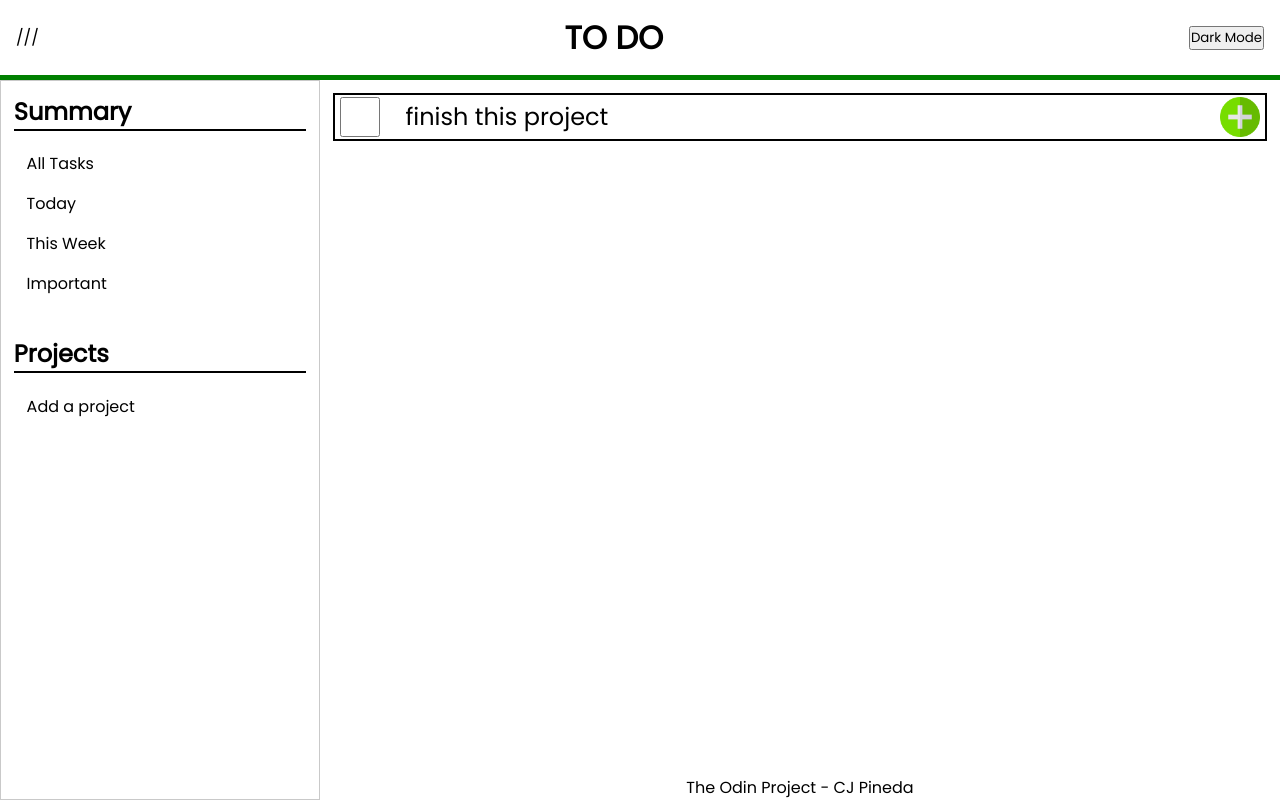
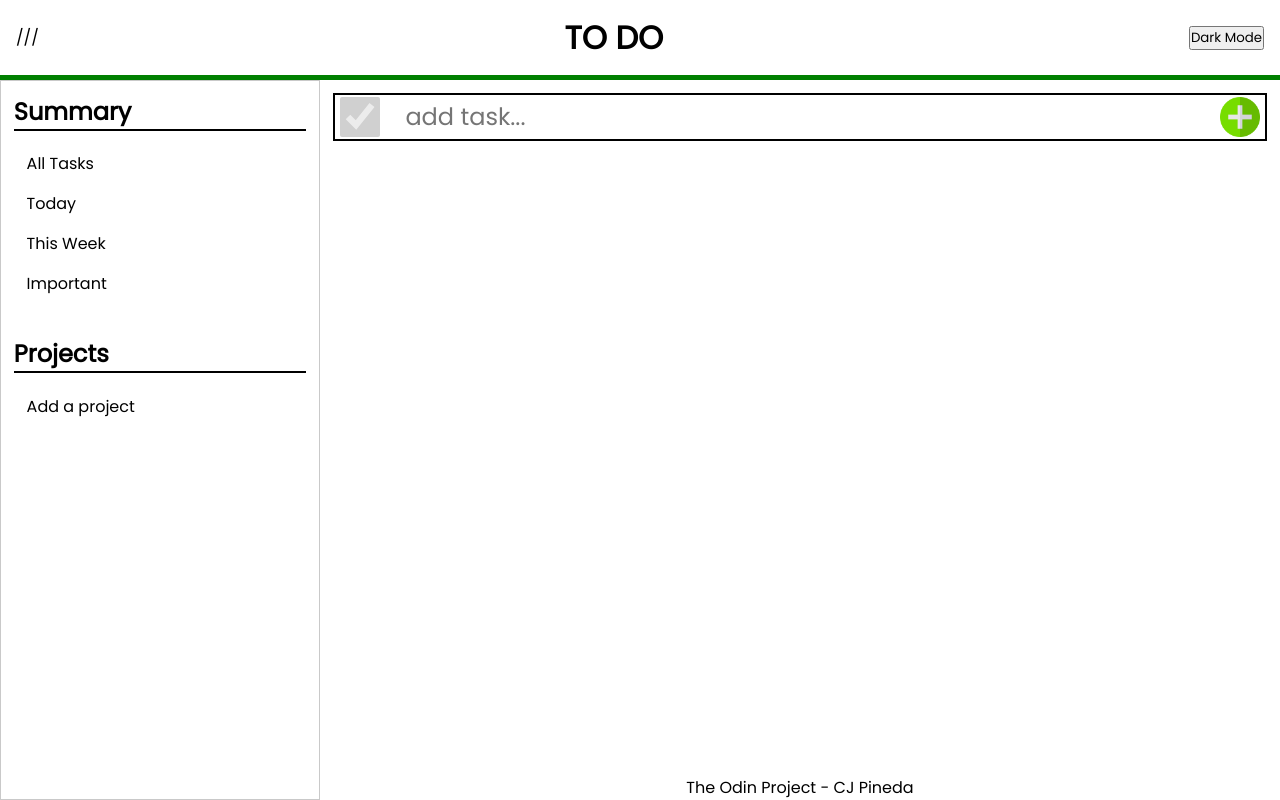
Before and after one commit to ceejpineda/To-Do-List, a website built with webpack: page dist/index.html in a window 1280 px wide. Built offline with nearby package versions, Linux system fonts and the light colour scheme.

```diff
--- a/src/index.js
+++ b/src/index.js
@@ -1,7 +1,11 @@
+"use strict";
+
 import layout from "./modules/layout";
-import events from "./modules/events";
+import sidebarEvents from "./modules/events/sidebarEvents";
+import mainContentEvents from "./modules/events/mainContentEvents";
 
 import './style.css';
 
 layout.loadPageLayOut();
-events.sideBarEvent();
+sidebarEvents.loadEvents();
+mainContentEvents.loadEvents();
--- a/src/modules/content.js
+++ b/src/modules/content.js
@@ -1,40 +1,23 @@
-import addIconLink from './icons/add.png'
+"use strict";
+
+import contentElements from './contentCreators/contentElements'
 
 const content = (()=>{
 
     const loadContent = () => {
         const content = document.querySelector('.content');
-
-        content.appendChild(addItem());
-;
+        const todoContainer = document.createElement('div');
+        todoContainer.classList.add('todoContainer');
+        content.appendChild(todoContainer);
     }
 
-    const addItem = () =>{
-        const item = document.createElement('div');
-        item.classList.add('todoItem');
+    const loadTasks = () => {
+        const todoContainer = document.querySelector('.todoContainer');
 
-        const checkbox = document.createElement('input');
-        checkbox.type = 'checkbox';
-
-        const description = document.createElement('input');
-        description.classList.add('item');
-        description.type = 'text';
-        description.placeholder = 'finish this project';
-        description.disabled = true;
-
-        const addIcon = document.createElement('img');
-        addIcon.classList.add('addIcon');
-        addIcon.src = addIconLink;
-
-        item.appendChild(checkbox);
-        item.appendChild(description);
-        item.appendChild(addIcon);
-
-        return item;
+        todoContainer.appendChild(contentElements.itemCreator())
     }
 
-    return {loadContent, addItem}
-
+    return {loadContent, loadTasks}
 })();
 
 export default content;
--- /dev/null
+++ b/src/modules/contentCreators/contentElements.js
@@ -0,0 +1,45 @@
+import addIconLink from '../icons/add.png'
+
+const contentElements = (()=>{
+
+    //(description, checkboxCondition, inputCondition)
+    const todoItemFactory = (description, checkboxCondition, inputCondition) => {
+        const item = document.createElement('div');
+        item.classList.add('todoItem');
+
+        const checkbox = document.createElement('input');
+        checkbox.type = 'checkbox';
+        checkbox.checked = checkboxCondition;
+        checkbox.disabled = checkboxCondition;
+
+        const taskText = document.createElement('input');
+        taskText.classList.add('item');
+        taskText.type = 'text';
+        taskText.placeholder = description;
+        taskText.disabled = inputCondition;
+
+        item.appendChild(checkbox);
+        item.appendChild(taskText);
+
+        return item;
+    }
+
+    const itemCreator = () => {
+        const item = todoItemFactory('add task...', true, false);
+
+        const input = item.querySelector('.item');
+        input.classList.add('taskDescription')
+
+        const addIcon = document.createElement('img');
+        addIcon.classList.add('addIcon');
+        addIcon.src = addIconLink;
+
+        item.appendChild(addIcon);
+
+        return item;
+    }
+
+    return {todoItemFactory, itemCreator}
+})();
+
+export default contentElements;
--- /dev/null
+++ b/src/modules/events/mainContentEvents.js
@@ -0,0 +1,25 @@
+import contentElements from "../contentCreators/contentElements";
+
+const mainContentEvents = (()=>{
+
+    const loadEvents = () => {
+        addItem();
+    }
+
+    const addItem = () =>{
+        const todoContainer = document.querySelector('.todoContainer');
+        const add = document.querySelector('.addIcon');
+        const toDoTask = document.querySelector('.taskDescription');
+
+        add.addEventListener('click', ()=>{
+            todoContainer.prepend(contentElements.todoItemFactory(toDoTask.value,false,true));
+        })
+
+
+    }
+
+    return {loadEvents};
+
+})();
+
+export default mainContentEvents;
--- a/src/modules/events.js
+++ b/src/modules/events/sidebarEvents.js
@@ -1,8 +1,9 @@
-import layout from "./layout";
-import sidebar from "./sidebar";
-import content from "./content";
+const sidebarEvents = (()=>{
 
-const events = (()=>{
+    const loadEvents = () => {
+        sideBarEvent();     // Display/Remove SideBar
+        sideBarSelector();  // Colors the "Active" Sidebar Item
+    }
 
     const sideBarEvent = () =>{
         const burger = document.querySelector('.burger');
@@ -15,8 +16,6 @@
                 sideBar.style.display = 'flex'
             }
         });
-        sideBarSelector();
-        addItem();
     }
 
     const sideBarSelector = () =>{
@@ -33,17 +32,8 @@
         });
     }
 
-    const addItem = () => {
-        const addIcon = document.querySelector('.addIcon');
-
-        addIcon.addEventListener('click', ()=>{
-            const contentContainer = document.querySelector('.content');
-            contentContainer.appendChild(content.addItem());
-        });
-    }
-
-    return {sideBarEvent};
+    return {loadEvents};
 
 })();
 
-export default events;
+export default sidebarEvents;
--- a/src/modules/layout.js
+++ b/src/modules/layout.js
@@ -1,3 +1,5 @@
+"use strict";
+
 import sidebar from "./sidebar";
 import content from "./content";
 import footerContent from "./footer";
@@ -5,13 +7,13 @@
 const layout = (()=>{
 
     const loadPageLayOut = () => {
-        const page = document.getElementById('content');
+        const page = document.getElementById('DOM');
         page.appendChild(header());
         page.appendChild(body());
         sidebar.initializeSidebar();
         content.loadContent();
+        content.loadTasks();
         footerContent.loadFooter();
-
     }
 
     const header = () =>{
--- a/src/style.css
+++ b/src/style.css
@@ -88,6 +88,12 @@
     padding: 1vw;
     padding-bottom: 0;
 }
+
+.todoContainer{
+    display: flex;
+    flex-direction: column-reverse;
+    gap: 1vh;
+}
 .footer{
     display: flex;
     justify-content: center;
@@ -115,8 +121,10 @@
     background-color: white;
     color: red;
 }
-.item::placeholder{
-    color: black;
+.addItem > .item::placeholder{
+    color: grey;
+    font-style: italic;
+
 }
 .addIcon{
     height: 2.5rem;
```
Also changed, not shown: dist/index.html, dist/main.js, src/modules/events/darkMode.js (renamed from src/modules/darkMode.js).
